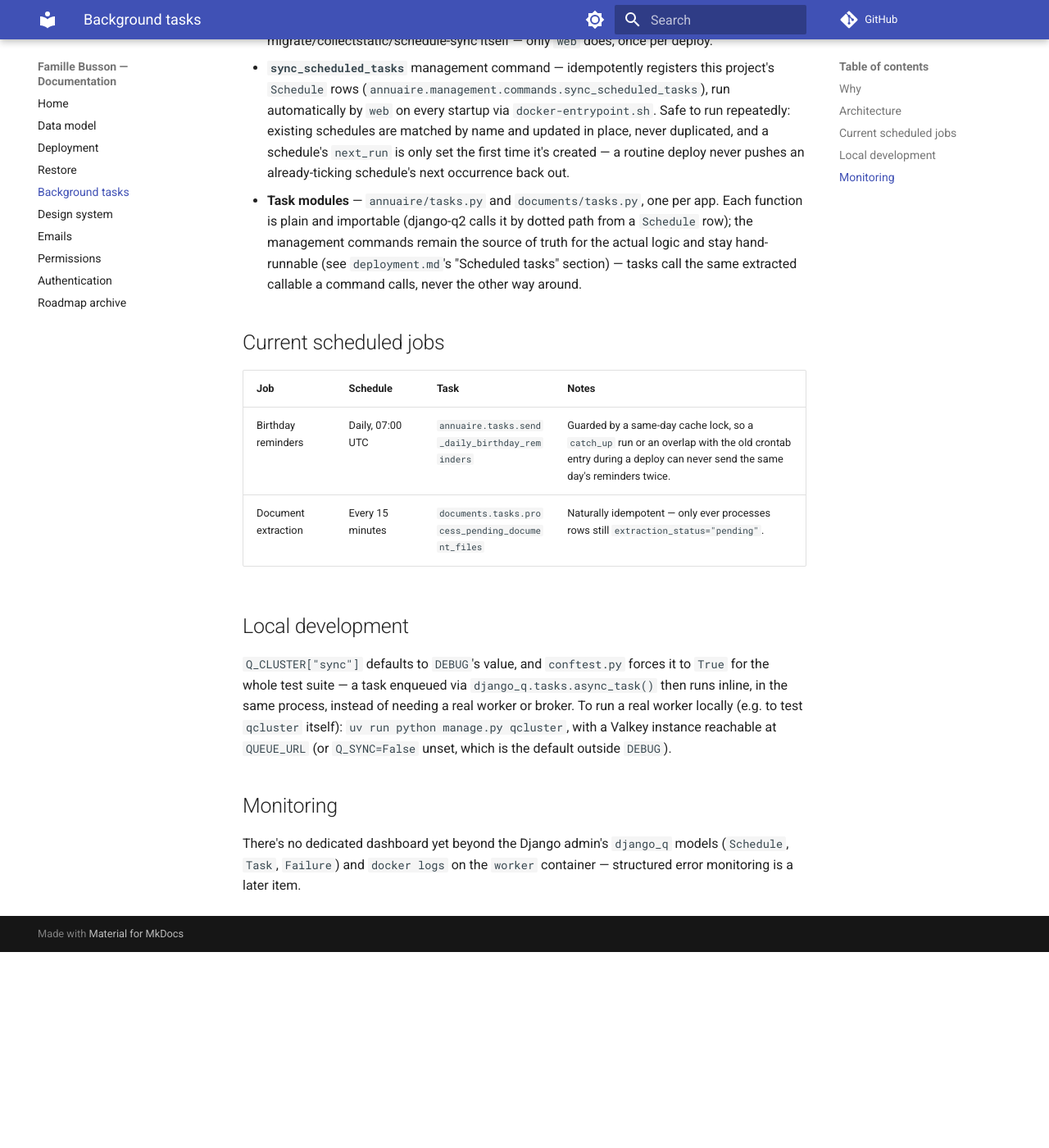
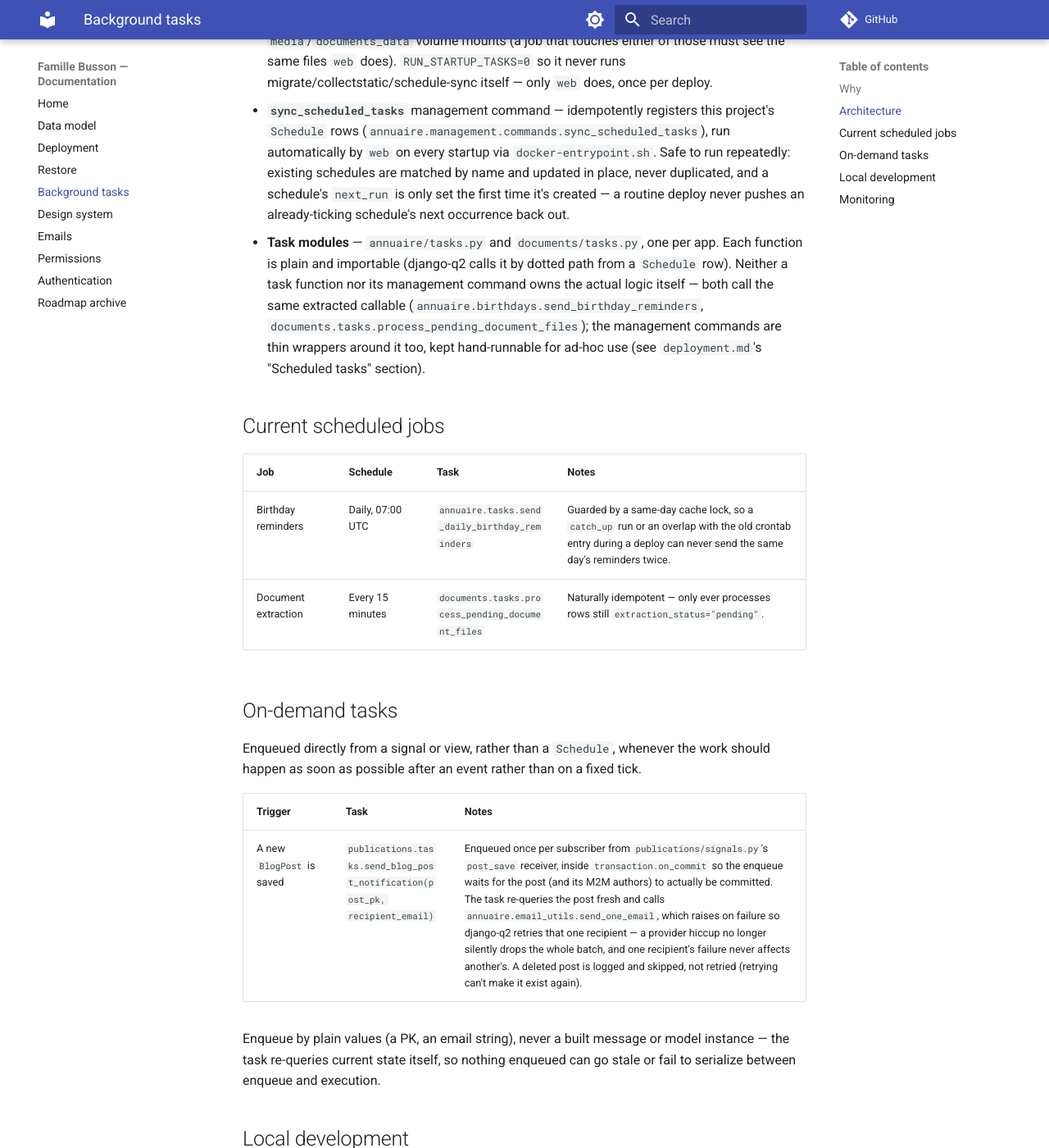
Before and after one commit to reboulip/famille-busson, an MkDocs documentation site: the page built from docs/background_tasks.md, in a window 1280 px wide and 1400 px high, scrolled down 640 px. Shown: the whole window at 82% size. Built offline with MkDocs 1.6.1 and Material for MkDocs 9.7.7, drawn with Linux system fonts in a browser that asks for light colours; comment, search, counter and statistics services are not loaded; before the commit the page ends 1801 px from its top, so only the background shows below that; some of the changed text lies outside the part shown.

Commit message:
feat: blog-post notifications through the queue, with per-recipient retries
Replaces the synchronous send_bulk_emails() call in the new-BlogPost
post_save signal with one django-q2 task per subscriber
(publications.tasks.send_blog_post_notification), enqueued by post PK +
plain recipient email rather than a built message or model instance, so a
provider hiccup on one recipient retries independently instead of losing
(or, previously, silently dropping) the whole batch. Adds
annuaire.email_utils.send_one_email, which raises on failure (unlike
send_bulk_emails, which swallows per-recipient failures by design for its
still-synchronous callers -- BulkAccountCreateView and the birthday batch,
both unchanged, both out of this item's scope per the sprint's binding
decision).

Decisions:
- The transaction.on_commit wrapper in publications/signals.py stays, but
  its purpose changed: it used to defer message-building so BlogPost's
  M2M authors (attached by the view after the row saves) would be visible;
  now the task re-queries the post fresh after commit, so on_commit's job
  is making sure the *enqueue* itself waits for both the row and its M2M
  to be committed, not building the message. Updated docs/emails.md's
  stopgap note accordingly -- it no longer describes a temporary
  workaround, since this queue is the permanent fix it was waiting for.
- publications/tasks.py, not annuaire/tasks.py: the task needs
  publications.models.BlogPost, and annuaire/tasks.py importing back into
  publications would create a circular import (publications already
  imports from annuaire). One task module per app, per 9.6's convention,
  resolved the same way for the app that actually owns the model.
- A deleted BlogPost is logged and skipped in the task, never retried --
  retrying can't make a deleted row exist again, and django-q2's retry
  budget shouldn't be spent on it.

Verified the existing on-commit test suite
(publications/tests/test_signals_notifications.py) passes unchanged: with
Q_CLUSTER["sync"]=True (conftest.py, from 9.6), async_task() runs inline,
so django_capture_on_commit_callbacks's existing assertions on mail.outbox
still hold with no test rewrites needed.

Co-Authored-By: Claude Sonnet 5 <noreply@anthropic.com>
Claude-Session: https://claude.ai/code/session_01CtxuwVxTjNJJygbHpJzm4T

```diff
--- a/docs/background_tasks.md
+++ b/docs/background_tasks.md
@@ -1,9 +1,12 @@
 # Background task queue
 
-famille-busson runs recurring and (starting with a later item) on-demand background
-work through [django-q2](https://django-q2.readthedocs.io/), backed by the same Valkey
-instance the shared cache uses (see [`deployment.md`'s "Shared cache"
+famille-busson runs both recurring (scheduled) and on-demand background work through
+[django-q2](https://django-q2.readthedocs.io/), backed by the same Valkey instance the
+shared cache uses (see [`deployment.md`'s "Shared cache"
 section](deployment.md#shared-cache)) — cache on db 0, this queue's broker on db 1.
+On-demand work enqueues a task directly (e.g. `publications/signals.py`, on every new
+blog post) rather than waiting for a `Schedule` row's next tick — see "On-demand tasks"
+below.
 
 ## Why
 
@@ -28,9 +31,12 @@ to check instead of a crontab nobody remembers configuring.
   a routine deploy never pushes an already-ticking schedule's next occurrence back out.
 - **Task modules** — `annuaire/tasks.py` and `documents/tasks.py`, one per app. Each
   function is plain and importable (django-q2 calls it by dotted path from a
-  `Schedule` row); the management commands remain the source of truth for the actual
-  logic and stay hand-runnable (see `deployment.md`'s "Scheduled tasks" section) —
-  tasks call the same extracted callable a command calls, never the other way around.
+  `Schedule` row). Neither a task function nor its management command owns the actual
+  logic itself — both call the same extracted callable
+  (`annuaire.birthdays.send_birthday_reminders`,
+  `documents.tasks.process_pending_document_files`); the management commands are thin
+  wrappers around it too, kept hand-runnable for ad-hoc use (see `deployment.md`'s
+  "Scheduled tasks" section).
 
 ## Current scheduled jobs
 
@@ -38,6 +44,19 @@ to check instead of a crontab nobody remembers configuring.
 |---|---|---|---|
 | Birthday reminders | Daily, 07:00 UTC | `annuaire.tasks.send_daily_birthday_reminders` | Guarded by a same-day cache lock, so a `catch_up` run or an overlap with the old crontab entry during a deploy can never send the same day's reminders twice. |
 | Document extraction | Every 15 minutes | `documents.tasks.process_pending_document_files` | Naturally idempotent — only ever processes rows still `extraction_status="pending"`. |
+
+## On-demand tasks
+
+Enqueued directly from a signal or view, rather than a `Schedule`, whenever the work
+should happen as soon as possible after an event rather than on a fixed tick.
+
+| Trigger | Task | Notes |
+|---|---|---|
+| A new `BlogPost` is saved | `publications.tasks.send_blog_post_notification(post_pk, recipient_email)` | Enqueued once per subscriber from `publications/signals.py`'s `post_save` receiver, inside `transaction.on_commit` so the enqueue waits for the post (and its M2M authors) to actually be committed. The task re-queries the post fresh and calls `annuaire.email_utils.send_one_email`, which raises on failure so django-q2 retries that one recipient — a provider hiccup no longer silently drops the whole batch, and one recipient's failure never affects another's. A deleted post is logged and skipped, not retried (retrying can't make it exist again). |
+
+Enqueue by plain values (a PK, an email string), never a built message or model
+instance — the task re-queries current state itself, so nothing enqueued can go stale or
+fail to serialize between enqueue and execution.
 
 ## Local development
 
```
Also changed, not shown: ROADMAP.md (+1 -1 lines), docs/emails.md (+10 -4 lines), 5 other files.
